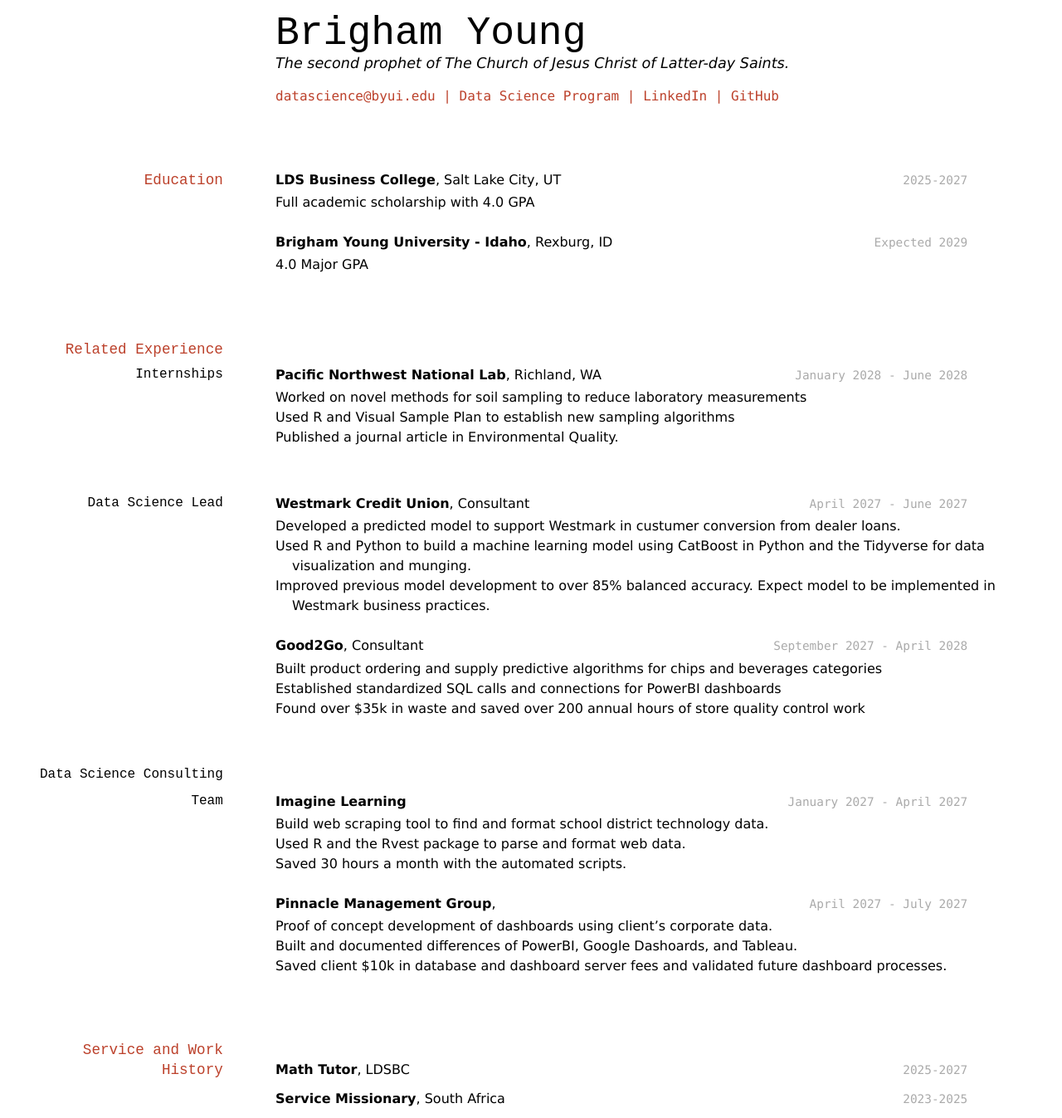
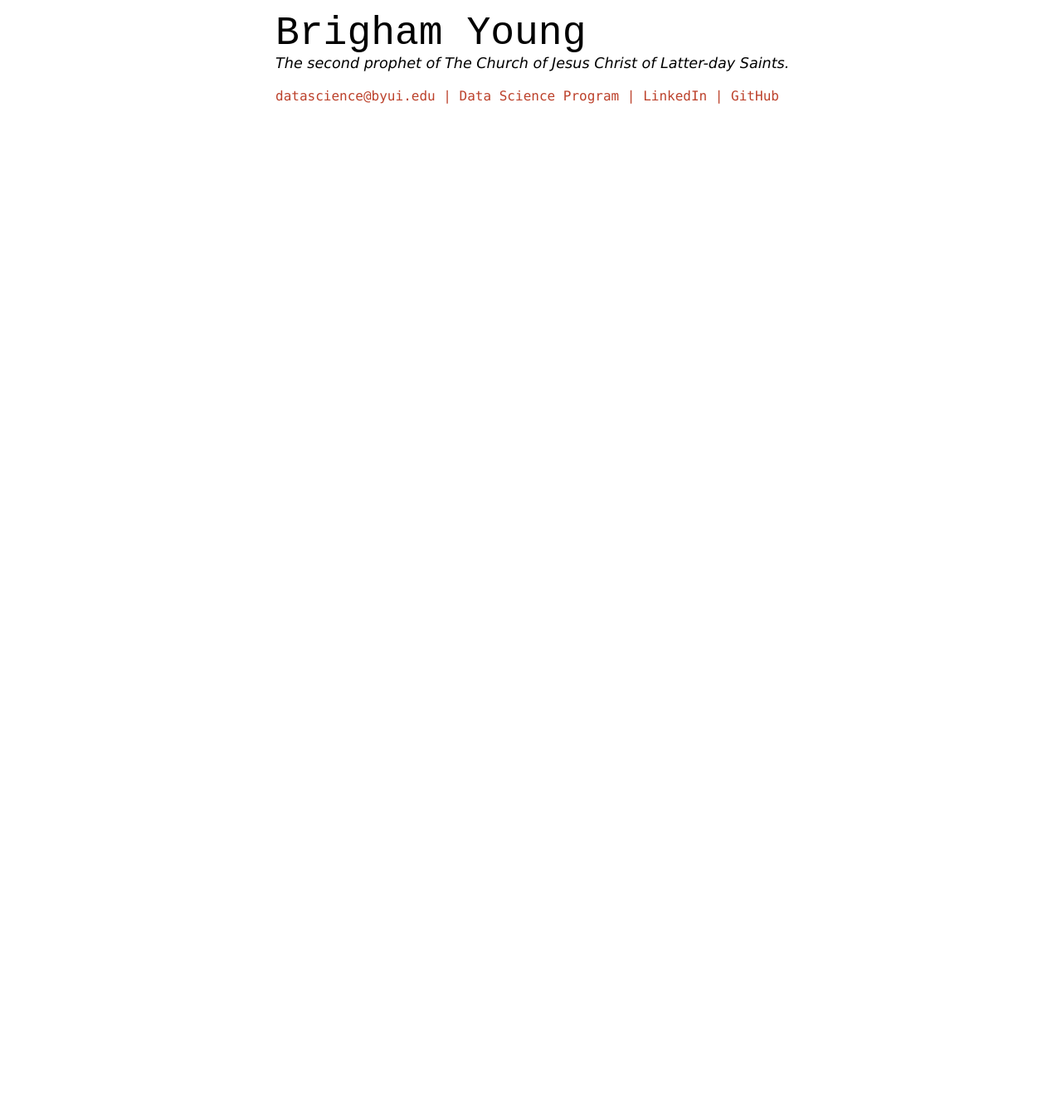
Before and after one commit to byuids-resumes/Eric_Mamani_Resume-1, a Jekyll site: the page built from docs/index.md, in a window 1280 px wide. Shown: the whole page at 83% size. Built offline with Jekyll 4.4.1, drawn with Linux system fonts in a browser that asks for light colours; after the commit the page ends 900 px from its top, so only the background shows below that.

Commit message:
Update index.md

```diff
--- a/docs/index.md
+++ b/docs/index.md
@@ -12,73 +12,7 @@ The second prophet of The Church of Jesus Christ of Latter-day Saints.
 | <a href="https://github.com/byuids-resumes">GitHub</a>
 </div>
 
-<!-- https://www.monique.tech/the-art-of-markdown -->
 
-## Education
-
-`2025-2027`
-__LDS Business College__, Salt Lake City, UT
-
-- Full academic scholarship with 4.0 GPA
-
-`Expected 2029`
-__Brigham Young University - Idaho__, Rexburg, ID
-
-- 4.0 Major GPA
-
-
-## Related Experience
-
-### Internships
-
-`January 2028 - June 2028`
-__Pacific Northwest National Lab__, Richland, WA
-
-- Worked on novel methods for soil sampling to reduce laboratory measurements
-- Used R and Visual Sample Plan to establish new sampling algorithms
-- Published a journal article in Environmental Quality.
-
-### Data Science Lead
-
-`April 2027 - June 2027`
-__Westmark Credit Union__, Consultant
-
-- Developed a predicted model to support Westmark in custumer conversion from dealer loans.
-- Used R and Python to build a machine learning model using CatBoost in Python and the Tidyverse for data visualization and munging.
-- Improved previous model development to over 85% balanced accuracy. Expect model to be implemented in Westmark business practices.
-
-`September 2027 - April 2028`
-__Good2Go__, Consultant
-
-- Built product ordering and supply predictive algorithms for chips and beverages categories
-- Established standardized SQL calls and connections for PowerBI dashboards
-- Found over $35k in waste and saved over 200 annual hours of store quality control work
-
-### Data Science Consulting Team
-
-`January 2027 - April 2027`
-__Imagine Learning__
-
-- Build web scraping tool to find and format school district technology data.
-- Used R and the Rvest package to parse and format web data.
-- Saved 30 hours a month with the automated scripts.
-
-`April 2027 - July 2027`
-__Pinnacle Management Group__,
-
-- Proof of concept development of dashboards using client's corporate data.
-- Built and documented differences of PowerBI, Google Dashoards, and Tableau.
-- Saved client $10k in database and dashboard server fees and validated future dashboard processes.
-
-
-## Service and Work History
-
-`2025-2027`
-__Math Tutor__, LDSBC
-
-
-`2023-2025`
-__Service Missionary__, South Africa
 
 
 
```
